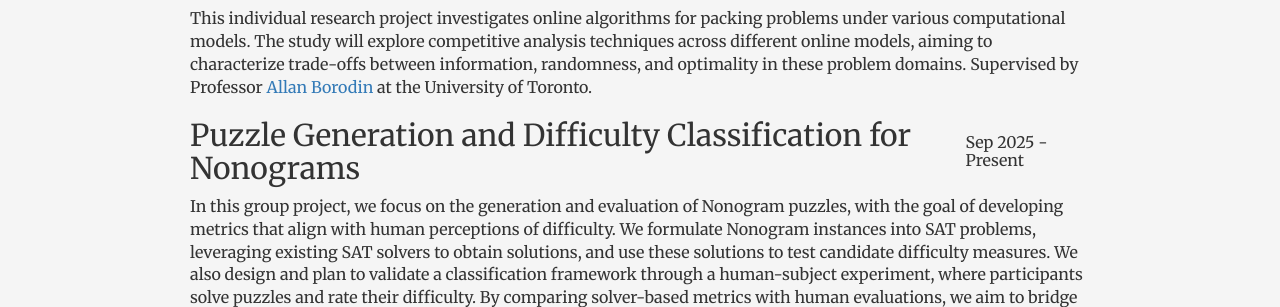
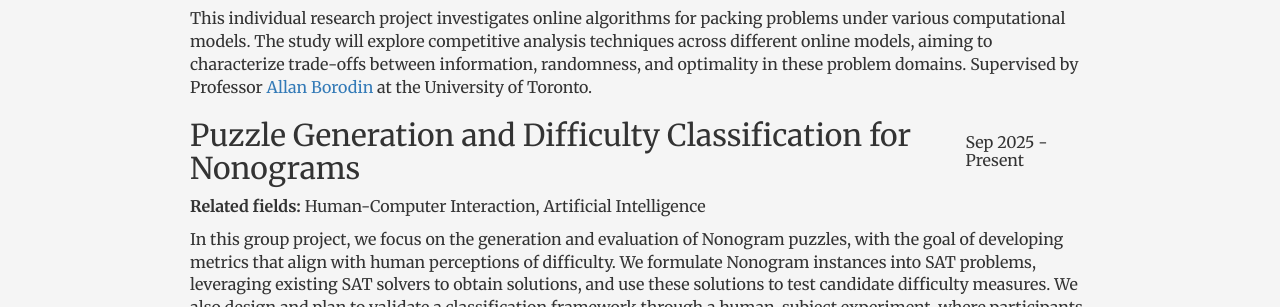
Before and after one commit to michaelcantprogram/michaelcantprogram.github.io, a plain HTML site: page Projects.html in a window 1280 px wide. Shown: the part 219-526 px from the top of the page. Drawn offline with nearby package versions, Linux system fonts and the light colour scheme.

Commit message:
Updated Projects, Sep 25, 2025.

```diff
--- a/Projects.html
+++ b/Projects.html
@@ -74,7 +74,7 @@
             </p>
 
             <h2 style="display: flex; justify-content: space-between; align-items: center;">Puzzle Generation and Difficulty Classification for Nonograms <span style="font-size: 16px; font-weight: normal;">Sep 2025 - Present</span></h2>
-<!--            <p><strong>Related fields:</strong> Automatic Generation</p>-->
+            <p><strong>Related fields:</strong> Human-Computer Interaction, Artificial Intelligence</p>
             <p>In this group project, we focus on the generation and evaluation of Nonogram puzzles, with the goal of developing metrics that align with human perceptions of difficulty.
                 We formulate Nonogram instances into SAT problems, leveraging existing SAT solvers to obtain solutions, and use these solutions to test candidate difficulty measures.
                 We also design and plan to validate a classification framework through a human-subject experiment, where participants solve puzzles and rate their difficulty.
```
